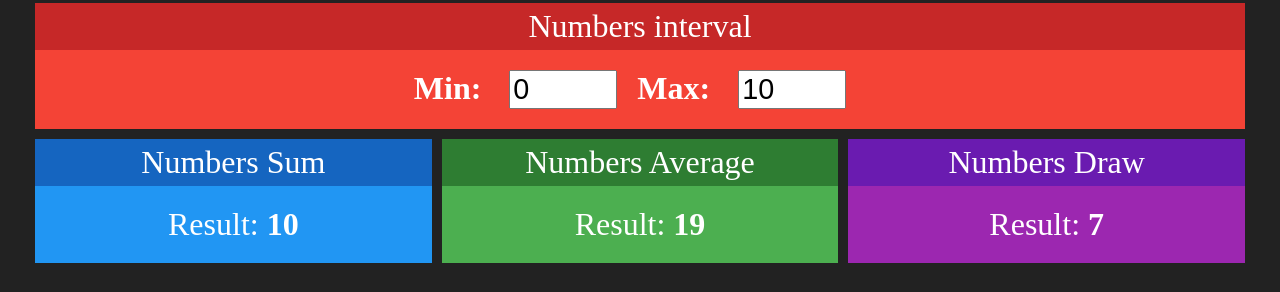
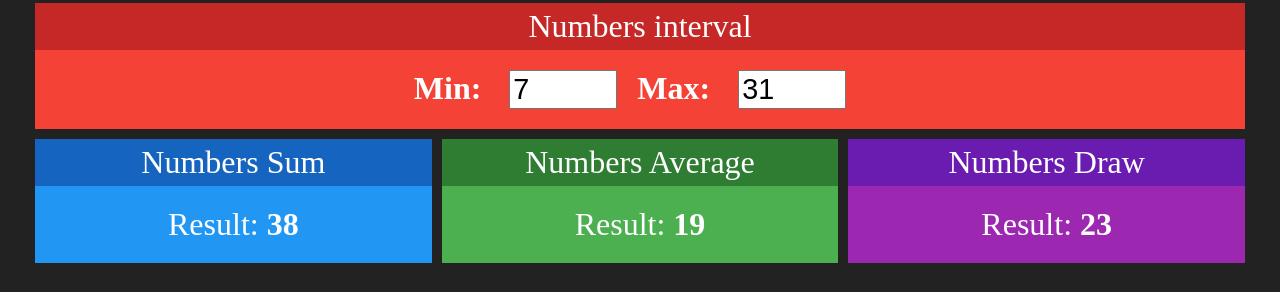
Before and after one commit to matheusrf96/simple-redux, a React (Create React App) app: page / in a window 1280 px wide. Shown: the part 192-484 px from the top of the page. Built offline with nearby package versions, Linux system fonts and the light colour scheme.

Commit message:
Adapt components to use redux

```diff
--- a/src/components/Draw.jsx
+++ b/src/components/Draw.jsx
@@ -1,19 +1,28 @@
 import React from "react"
+import { connect } from "react-redux"
 
 import Card from './Card'
 
 const Draw = (props) => {
+    const { min, max } = props
 
     return (
         <Card title="Numbers Draw" purple>
             <div className="Interval">
                 <span>
                     <span>Result: </span>
-                    <strong>{ 7 }</strong>
+                    <strong>{ parseInt(Math.random() * (max - min)) + min }</strong>
                 </span>
             </div>
         </Card>
     )
 }
 
-export default Draw
+const mapStateToProps = (state) => {
+    return {
+        min: state.numbers.min,
+        max: state.numbers.max
+    }
+}
+
+export default connect(mapStateToProps)(Draw)
--- a/src/components/Interval.jsx
+++ b/src/components/Interval.jsx
@@ -1,26 +1,35 @@
 import React from "react"
+import { connect } from "react-redux"
 
 import Card from './Card'
 
 import './Interval.css'
 
 const Interval = (props) => {
+    const { min, max } = props
 
     return (
         <Card title="Numbers interval" red>
             <div className="Interval">
                 <span>
                     <strong>Min: </strong>
-                    <input type="number" value={ 0 } />
+                    <input type="number" value={ min } />
                 </span>
 
                 <span>
                     <strong>Max: </strong>
-                    <input type="number" value={ 10 } />
+                    <input type="number" value={ max } />
                 </span>
             </div>
         </Card>
     )
 }
 
-export default Interval
+const mapStateToProps = (state) => {
+    return {
+        min: state.numbers.min,
+        max: state.numbers.max,
+    }
+}
+
+export default connect(mapStateToProps)(Interval)
--- a/src/components/Sum.jsx
+++ b/src/components/Sum.jsx
@@ -1,19 +1,28 @@
 import React from "react"
+import { connect } from "react-redux"
 
 import Card from './Card'
 
 const Sum = (props) => {
+    const { min, max } = props
 
     return (
         <Card title="Numbers Sum" blue>
             <div className="Interval">
                 <span>
                     <span>Result: </span>
-                    <strong>{ 10 }</strong>
+                    <strong>{ min + max }</strong>
                 </span>
             </div>
         </Card>
     )
 }
 
-export default Sum
+const mapStateToProps = (state) => {
+    return {
+        min: state.numbers.min,
+        max: state.numbers.max
+    }
+}
+
+export default connect(mapStateToProps)(Sum)
```
